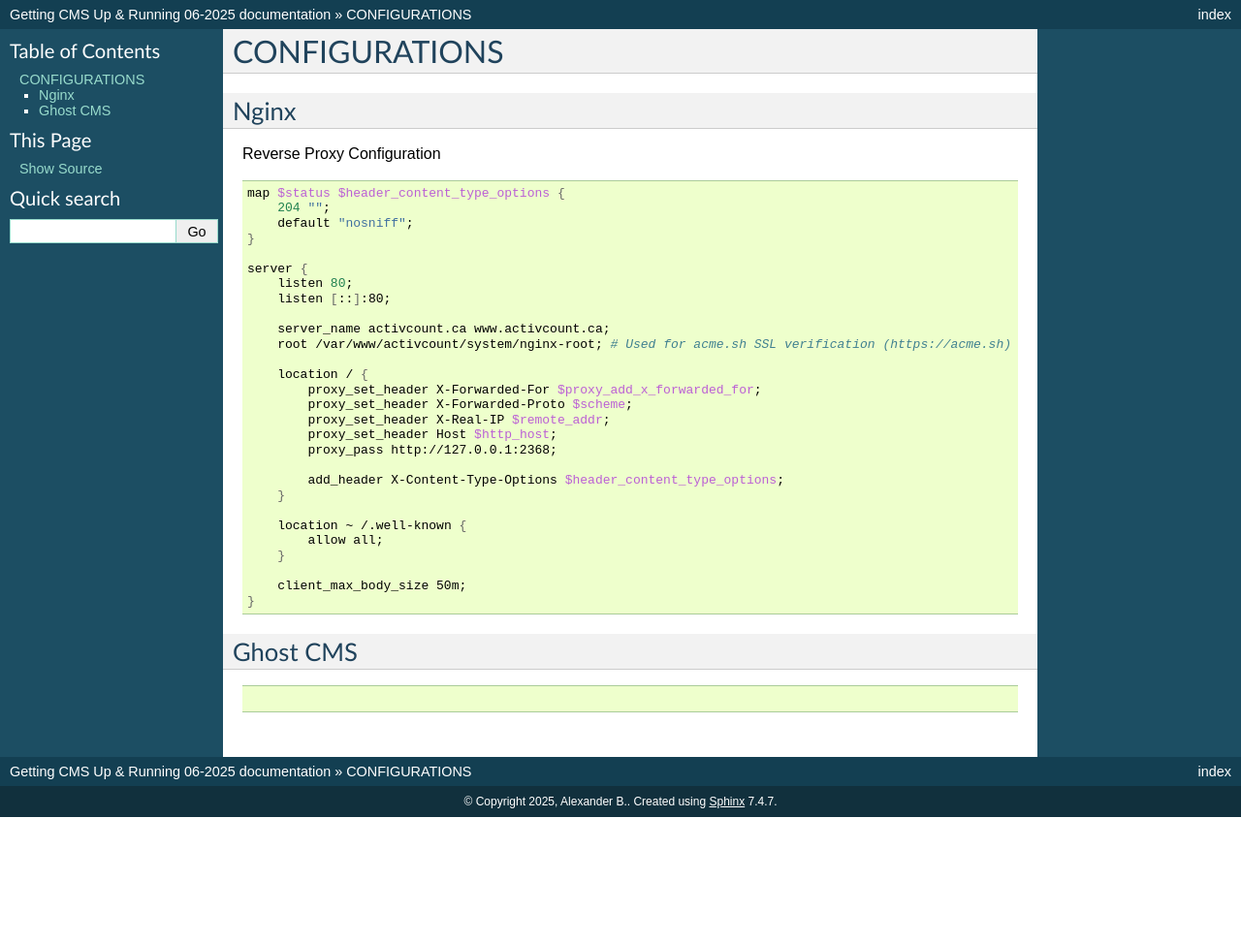
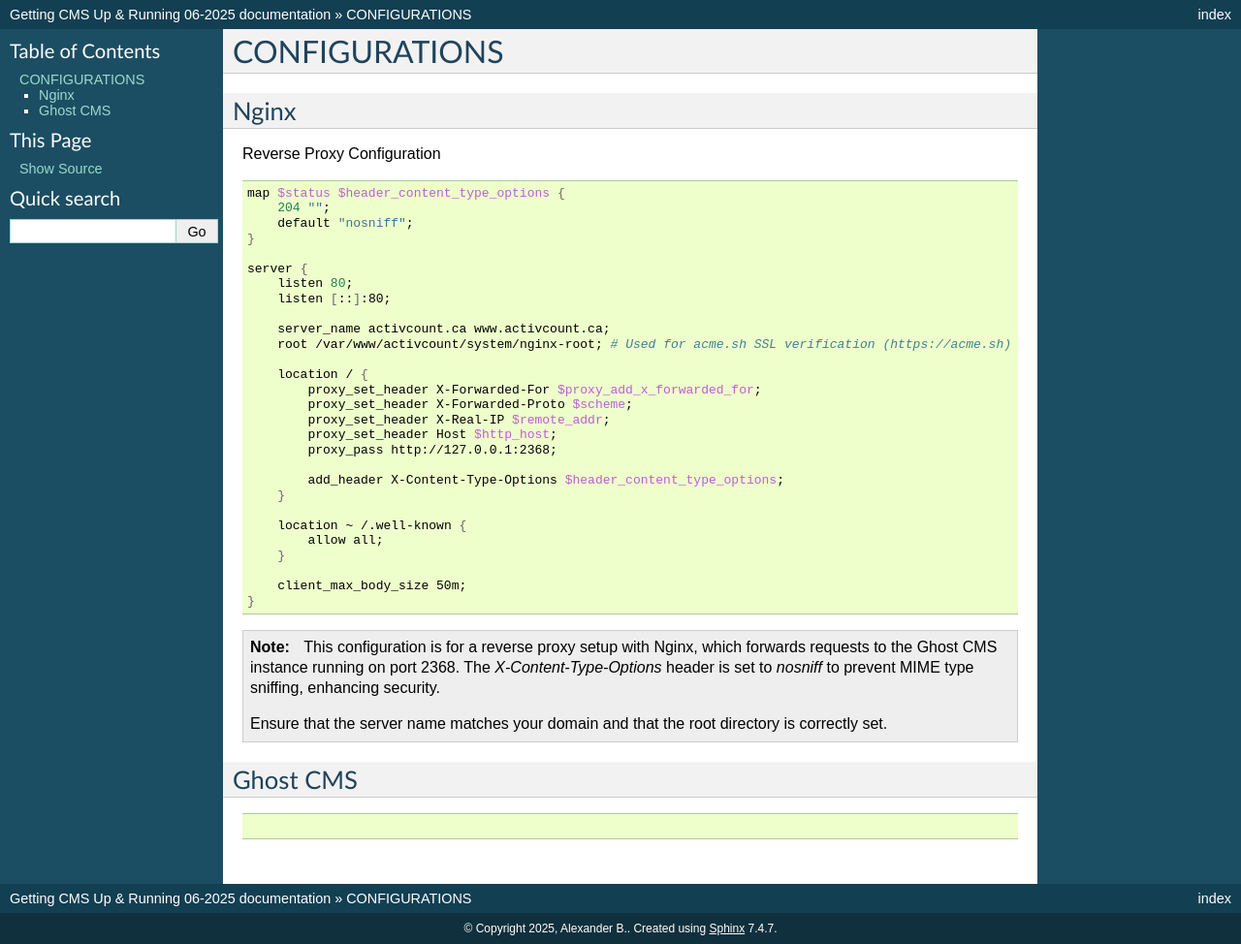
Before and after one commit to alexandrebobkov/Guides, a Sphinx documentation site: the page built from GhostCMS/source/configurations.rst, in a window 1280 px wide. Shown: the whole page at 97% size. Built offline with Sphinx 7.4.7, drawn with Linux system fonts in a browser that asks for light colours; formulas are drawn with MathJax 3; before the commit the page ends 900 px from its top, so only the background shows below that.

Commit message:
Ghost CMS

```diff
--- a/GhostCMS/source/configurations.rst
+++ b/GhostCMS/source/configurations.rst
@@ -37,6 +37,12 @@
         client_max_body_size 50m;
     }
 
+.. note::
+
+    This configuration is for a reverse proxy setup with Nginx, which forwards requests to the Ghost CMS instance running on port 2368. The `X-Content-Type-Options` header is set to `nosniff` to prevent MIME type sniffing, enhancing security.
+
+    Ensure that the server name matches your domain and that the root directory is correctly set.
+
 Ghost CMS
 ------------------
 
```
